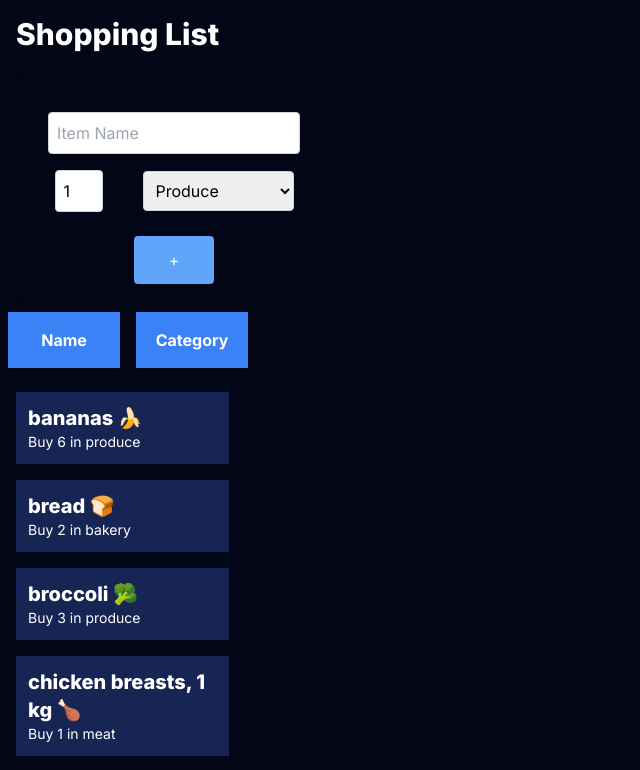
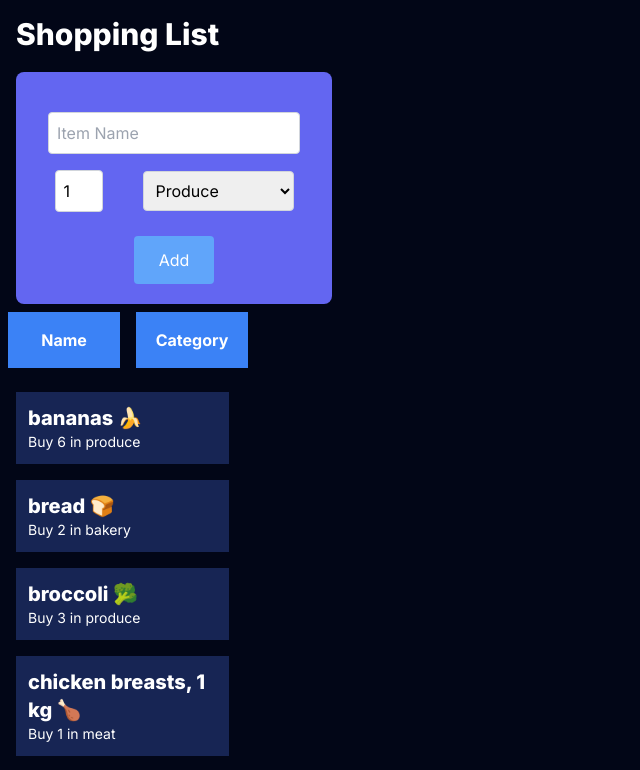
Before and after one commit to Komiboy1/cprg306-assignments, a Next.js app: page /week-6 in a window 1280 px wide. Shown: the top 770 px of the page, without its empty margins (0-640 px from the left). Built offline with nearby package versions, Linux system fonts and the light colour scheme.

Commit message:
updated page.js

```diff
--- a/app/page.js
+++ b/app/page.js
@@ -20,6 +20,9 @@ export default function Page() {
         <li>
           <Link href="week-6">Week 6 Assignment</Link>
         </li>
+        <li>
+          <Link href="week-7">Week 7 Assignment</Link>
+        </li>
 
       </ul>
     </main>
--- a/app/week-6/new-item.js
+++ b/app/week-6/new-item.js
@@ -1,4 +1,3 @@
-
 "use client";
 
 import { useState } from "react";
@@ -27,7 +26,7 @@ export default function NewItem({ onAddItem }) {
 
     return (
         <div className= "flex justify-left pt-5 pl-4">
-        <div className="bg-slate-950 pl-8 pr-8 pt-6 pb-5 rounded-lg">
+        <div className="bg-indigo-500 pl-8 pr-8 pt-6 pb-5 rounded-lg">
         <form className="flex flex-col items-center" onSubmit={handleSubmit}>
             <label className="mt-4">
                 <input type="text" placeholder="Item Name" id="Item Name" value={name} onChange={(event) => setName(event.target.value)} className="border border-gray-300 rounded p-2" />
@@ -45,15 +44,15 @@ export default function NewItem({ onAddItem }) {
                     <option value="frozen foods">Frozen Foods</option>
                     <option value="beverages">Beverages</option>
                     <option value="snacks">Snacks</option>
+                    <option value="household">Household</option>
+                    <option value="other">Other</option>
                     <option value="canned goods">Canned Goods</option>
                     <option value="dry goods">Dry Goods</option>
-                    <option value="household">Household</option>
-                    <option value="other">Other</option>
                 </select>
             </label>
             </div>
             <div className="mt-6">
-            <button type="submit" onClick={handleButtonClick} className="text-white bg-blue-400 hover:bg-blue-600 rounded w-20 p-3">+</button>
+            <button type="submit" onClick={handleButtonClick} className="text-white bg-blue-400 hover:bg-blue-600 rounded w-20 p-3">Add</button>
             </div>
         </form>
         </div>
```
